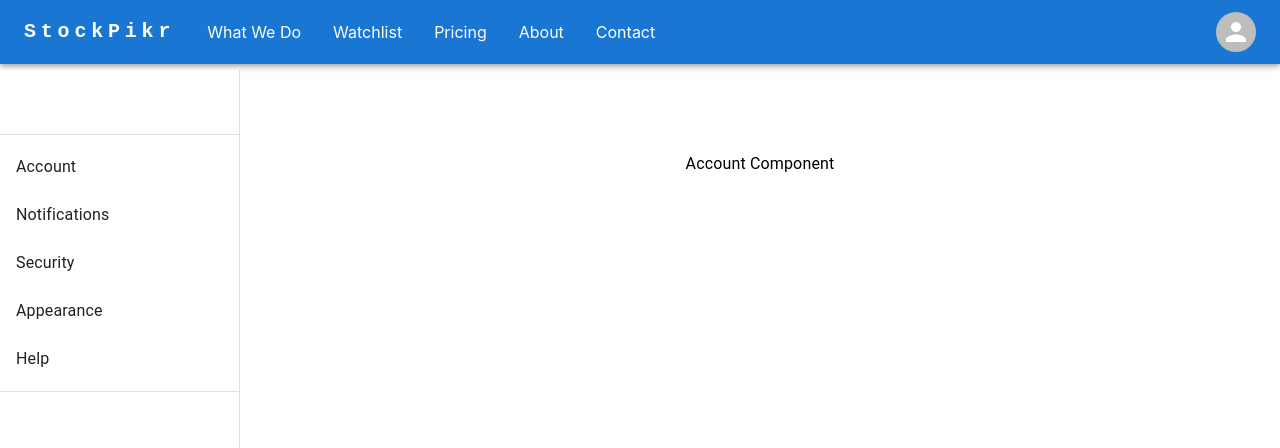
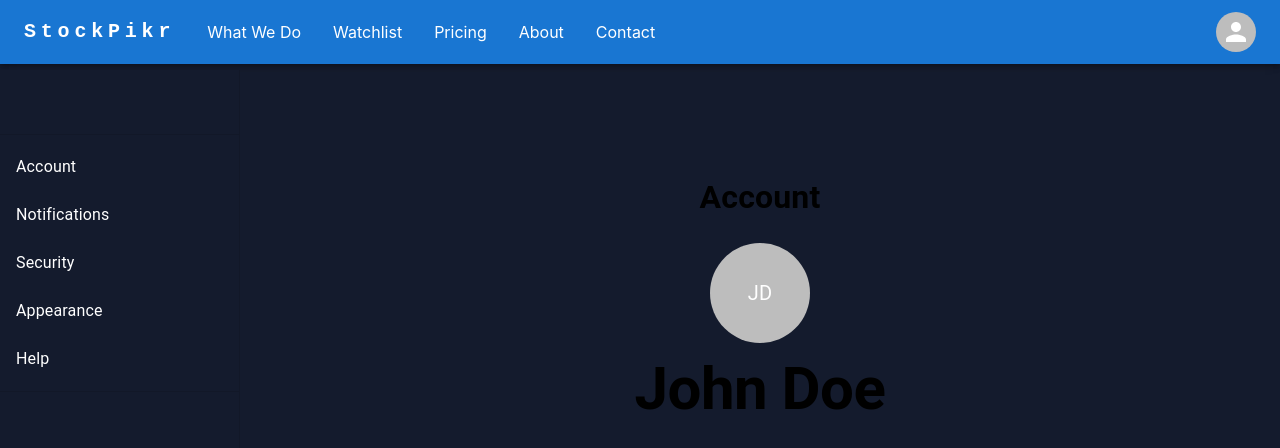
Before and after one commit to szayadi/Stockpikr-React-App, a React (Create React App) app: page /settings in a window 1280 px wide. Shown: the top 448 px of the page. Built offline with nearby package versions, Linux system fonts and the light colour scheme.

Commit message:
add avatars for profile pictures, and sample names, changed fonts

```diff
--- a/src/components/Settings/Drawer/Account.tsx
+++ b/src/components/Settings/Drawer/Account.tsx
@@ -1,5 +1,27 @@
 import React from 'react';
+import { Box, Typography, Avatar } from "@mui/material";
+import "./Drawer.css";
 
 export const Account: React.FC = () => {
-  return <div>Account Component</div>;
-};
+  return (
+  <div>
+    <h1>Account</h1>
+      <Box mb="25px">
+      <Box display="flex" justifyContent="center" alignItems="center" >
+        <Avatar sx={{ bgcolor: "f4f", width: 100, height: 100 }}>JD</Avatar>
+      </Box>
+
+      <Box textAlign="center">
+        <Typography
+          variant="h2"
+          fontWeight="bold"
+          color={"#000"}
+          sx={{ m: "10px 0 0 0" }}
+        >
+          John Doe
+        </Typography>
+      </Box>
+    </Box>
+
+  </div>
+)};
--- a/src/components/Settings/Drawer/Appearance.tsx
+++ b/src/components/Settings/Drawer/Appearance.tsx
@@ -1,5 +1,11 @@
 import React from 'react';
+import "./Drawer.css";
+
 
 export const Appearance: React.FC = () => {
-  return <div>Appearance Component</div>;
+  return (
+    <div>
+      <h1>Appearance</h1>
+    </div>
+  )
 };
--- /dev/null
+++ b/src/components/Settings/Drawer/Drawer.css
@@ -0,0 +1,15 @@
+:root{
+    margin: 0;
+    padding: 0;
+    top: 0;
+    background-color: rgb(20, 27, 45);
+}
+
+d
+
+h1 {
+    align-items: center;
+    margin-top: -30px;
+    font-weight: lighter;
+    background-color: rgb(191, 191, 191);
+}
--- a/src/components/Settings/Drawer/Help.tsx
+++ b/src/components/Settings/Drawer/Help.tsx
@@ -1,7 +1,13 @@
 import React from 'react';
+import "./Drawer.css";
+
 
 export const Help: React.FC = () => {
-  return <div>Help Component</div>;
+  return (
+    <div>
+      <h1>Help</h1>
+    </div>
+  )
 };
 
 export default Help;
--- a/src/components/Settings/Drawer/Notifications.tsx
+++ b/src/components/Settings/Drawer/Notifications.tsx
@@ -1,5 +1,11 @@
 import React from 'react';
+import "./Drawer.css";
+
 
 export const Notifications: React.FC = () => {
-  return <div>Notifications Component</div>;
+  return (
+    <div>
+      <h1>Notifications</h1>
+    </div>
+  )
 };
--- a/src/components/Settings/Drawer/Security.tsx
+++ b/src/components/Settings/Drawer/Security.tsx
@@ -1,5 +1,10 @@
 import React from 'react';
+import "./Drawer.css";
 
 export const Security: React.FC = () => {
-  return <div>Security Component</div>;
+  return (
+    <div>
+      <h1>Security</h1>
+    </div>
+  )
 };
--- a/src/components/Settings/Settings.tsx
+++ b/src/components/Settings/Settings.tsx
@@ -58,7 +58,8 @@ export default function Settings() {
         position="fixed"
         sx={{
           width: { sm: `calc(100% - ${drawerWidth}px)` },
-          ml: { sm: `${drawerWidth}px` },
+          ml: { sm: `${drawerWidth}px`,
+         },
         }}
       >
       </AppBar>
@@ -70,7 +71,8 @@ export default function Settings() {
           variant="permanent"
           sx={{
             display: { xs: 'none', sm: 'block' },
-            '& .MuiDrawer-paper': { boxSizing: 'border-box', width: drawerWidth, top: 70},
+            '& .MuiDrawer-paper': { boxSizing: 'border-box', width: drawerWidth, top: 70, bgcolor: "rgb(20, 27, 45)", color: 'white'},
+
           }}
         >
           {drawer}
```
